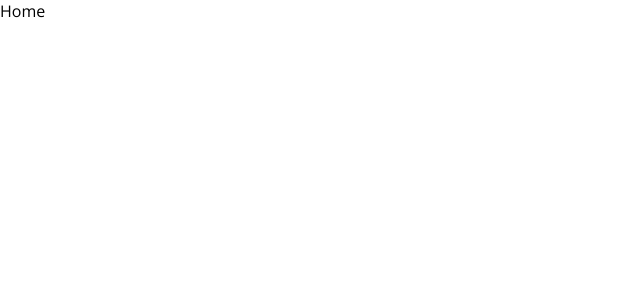
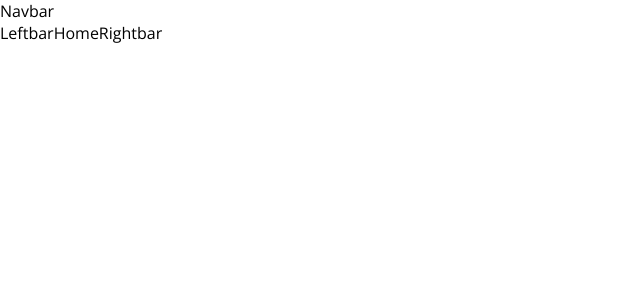
Before and after one commit to retrotechie/rt-girudo, a React (Create React App) app in the folder client/: page / in a window 1280 px wide. Shown: the top 300 px of the page, without its empty margins (0-640 px from the left). Built offline with nearby package versions, Linux system fonts and the light colour scheme.

Commit message:
feat(home): create `Layout` component
`Layout` component renders `NavBar`, `LeftBar` and `RightBar`. It
implements `Outlet` to render child route elements for `Home` content.

Issue #18

```diff
--- a/client/src/App.tsx
+++ b/client/src/App.tsx
@@ -1,13 +1,39 @@
+import Navbar from "./components/Navbar/Navbar";
+import Leftbar from "./components/Leftbar/Leftbar";
+import Rightbar from "./components/Rightbar/Rightbar";
+
 import Home from "./pages/Home/Home";
 import Login from "./pages/Login/Login";
 import Register from "./pages/Register/Register";
-import { createBrowserRouter, RouterProvider } from "react-router-dom";
+
+import { createBrowserRouter, Outlet, RouterProvider } from "react-router-dom";
 
 function App() {
+  // Use PascalCase for component names, got error with `layout`
+  const Layout = (): JSX.Element => {
+    // `Outlet` renders child route elements e.g. `Home`, `Profile`
+    return (
+      <div>
+        <Navbar />
+        <div style={{ display: "flex" }}>
+          <Leftbar />
+          <Outlet />
+          <Rightbar />
+        </div>
+      </div>
+    );
+  };
+
   const router = createBrowserRouter([
     {
       path: "/",
-      element: <Home />,
+      element: <Layout />,
+      children: [
+        {
+          path: "/",
+          element: <Home />,
+        },
+      ],
     },
     {
       path: "/login",
```
